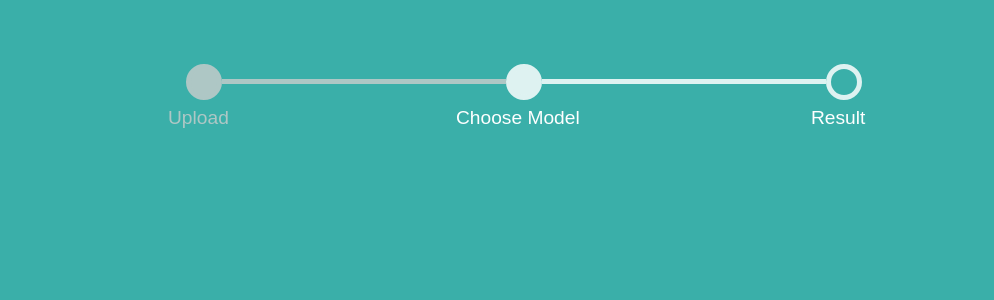
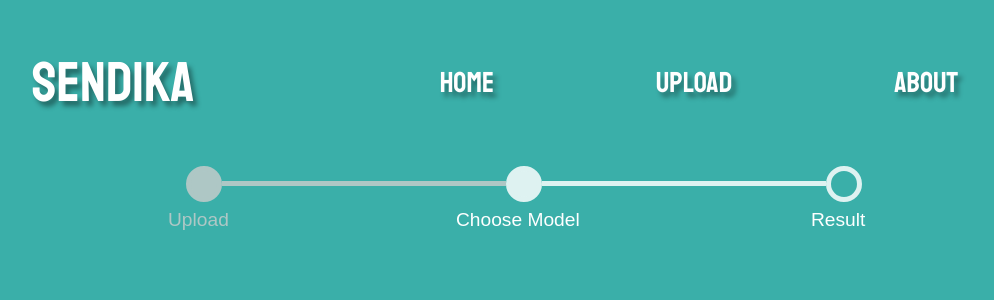
Before and after one commit to tensan8/sendika, a React (Create React App) app in the folder sendika-app/: page / in a window 1280 px wide. Shown: the top 300 px of the page, without its empty margins (64-1058 px from the left). Built offline with nearby package versions, Linux system fonts and the light colour scheme.

Commit message:
Navigation bar done

```diff
--- a/sendika-app/src/App.js
+++ b/sendika-app/src/App.js
@@ -7,7 +7,7 @@ function App() {
   return (
     <div className="App">
       <Router>
-        {/* <NavBar/> */}
+        <NavBar />
         <Switch>
           {/* Temporary home path nya langsung ke path Upload */}
           <Route exact path='/' component={UploadProcess}>
--- a/sendika-app/src/assets/css/App.scss
+++ b/sendika-app/src/assets/css/App.scss
@@ -1,38 +1,6 @@
 .App {
   text-align: center;
+  display: block;
+  align-items: center;
+  width: 90%;
 }
-
-.App-logo {
-  height: 40vmin;
-  pointer-events: none;
-}
-
-@media (prefers-reduced-motion: no-preference) {
-  .App-logo {
-    animation: App-logo-spin infinite 20s linear;
-  }
-}
-
-.App-header {
-  background-color: #282c34;
-  min-height: 100vh;
-  display: flex;
-  flex-direction: column;
-  align-items: center;
-  justify-content: center;
-  font-size: calc(10px + 2vmin);
-  color: white;
-}
-
-.App-link {
-  color: #61dafb;
-}
-
-@keyframes App-logo-spin {
-  from {
-    transform: rotate(0deg);
-  }
-  to {
-    transform: rotate(360deg);
-  }
-}
--- a/sendika-app/src/assets/css/components/NavBar.scss
+++ b/sendika-app/src/assets/css/components/NavBar.scss
@@ -1,16 +1,39 @@
-div {
+// Stylings for navigation bar
+@import "../utilities/mixin";
+
+.row {
     display: flex;
-    flex-basis: 50%;
+    width: parent;
+    margin-top: 0rem;
+    padding-bottom: 1rem;
 
-    title {
 
+    .column {
+        flex: 30% 70%;
+        width: 100%;
+
+        .navTitle{
+            @include navbar-text;
+            font-size: 3.5rem;
+            width: 100%;
+            text-align: left;
+            padding-left: 2rem;
+        }
+
+        table {
+            font-size: 1.8rem;
+            padding-right: 7rem;
+
+            td {
+                padding: 0 5rem;
+            }
+
+            .navText{
+                @include navbar-text;
+            }
+        }
     }
-    .links {
-        // display: flex;
 
-        // li {
+    text-shadow: 0.25rem 0.3rem 0.3rem rgba(0, 0, 0, 0.4);
 
-        //     color: white;
-        // }
-    }
 }
--- a/sendika-app/src/assets/css/components/StatusTracker.scss
+++ b/sendika-app/src/assets/css/components/StatusTracker.scss
@@ -12,7 +12,6 @@ svg {
     line {
         stroke-width: 5;
         stroke: variables.$grey;
-
     }
 
     circle {
--- /dev/null
+++ b/sendika-app/src/assets/css/utilities/_mixin.scss
@@ -0,0 +1,8 @@
+// Use this files to write all the pre-defined stylings
+// the @include it according to your needs
+
+@mixin navbar-text{
+    color: white;
+    text-decoration: none;
+    font-family: Staatliches, sans-serif;
+}
--- a/sendika-app/src/components/NavBar.jsx
+++ b/sendika-app/src/components/NavBar.jsx
@@ -2,25 +2,28 @@ import React from 'react'
 import {Link} from 'react-router-dom'
 import "../assets/css/components/NavBar.scss"
 
-
-// Sorry lupa kalau ini bagian kau
-// Jadi itu lah aku comment kan biar kau modify
 function NavBar() {
     return (
-    <div>
+    <div className={"row"}>
+        <div className={"column"}>
+            <Link to="/" className={"navTitle"}>Sendika</Link>
+        </div>
 
-        {/* <Link to="/">Sendika</Link>
-
-
-        <div class="links">
-
-            <Link to="/">Home</Link>
-
-            <Link to="/upload">Upload</Link>
-
-            <Link to="/about">About</Link>
-
-        </div> */}
+        <div className={"column"}>
+            <table>
+                <tr>
+                    <td>
+                        <Link to="/" className={"navText"}>Home</Link>
+                    </td>
+                    <td>
+                        <Link to="/upload" className={"navText"}>Upload</Link>
+                    </td>
+                    <td>
+                        <Link to="/about" className={"navText"}>About</Link>
+                    </td>
+                </tr>
+            </table>
+        </div>
     </div>
     )
 }
```
Also changed, not shown: 1 other file (tests, documents, lock files or other folders).
